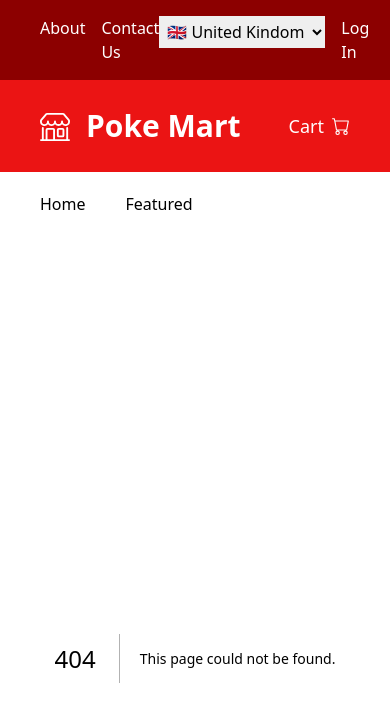
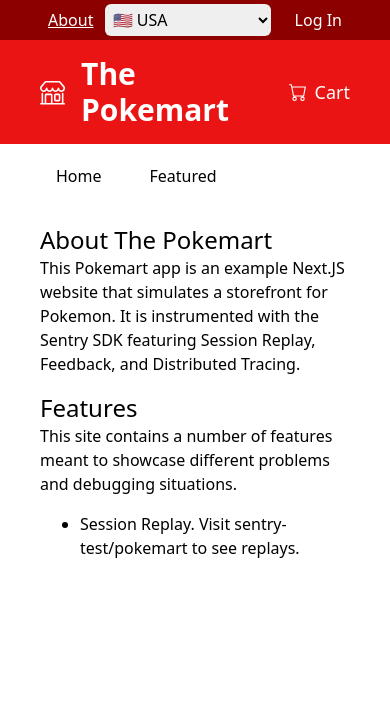
Before and after one commit to getsentry/pokemon-market, a Next.js app: page /about in a window 390 px wide. Before the commit this address had no page. Shown: the top 706 px of the page. Built offline with nearby package versions, Linux system fonts and the light colour scheme.

Commit message:
Improve localstorage so its responsive, responsive columns on the homepage, and start an /about page

```diff
--- a/pages/_app.tsx
+++ b/pages/_app.tsx
@@ -5,6 +5,7 @@
 import type { AppProps } from "next/app";
 import {QueryClient, QueryClientProvider} from '@tanstack/react-query'
 import { DefaultLayout } from '@/components/DefaultLayout';
+import { LocalStorageContextProvider } from '@/components/LocalStorageProvider';
 
 type GetLayout = (page: ReactElement) => ReactNode
 
@@ -25,5 +26,9 @@
 const queryClient = new QueryClient();
 
 function AppProviders({children}: PropsWithChildren) {
-  return <QueryClientProvider client={queryClient}>{children}</QueryClientProvider>
+  return (
+    <QueryClientProvider client={queryClient}>
+      <LocalStorageContextProvider>{children}</LocalStorageContextProvider>
+    </QueryClientProvider>
+  );
 }
--- /dev/null
+++ b/pages/about.tsx
@@ -0,0 +1,28 @@
+import Link from "next/link";
+
+export default function About() {
+  return (
+    <div className="m-auto max-w-screen-lg">
+      <h1 className="text-2xl mt-4">About The Pokemart</h1>
+      <p>
+        This Pokemart app is an example Next.JS website that simulates a
+        storefront for Pokemon. It is instrumented with the Sentry SDK
+        featuring Session Replay, Feedback, and Distributed Tracing.
+      </p>
+      <h1 className="text-2xl mt-4">Features</h1>
+      <p>
+        This site contains a number of features meant to showcase different
+        problems and debugging situations.
+      </p>
+      <ul className="raw">
+        <li>
+          Session Replay. Visit{" "}
+          <Link href="https://sentry-test.sentry.io/replays/?project=4506072436572160&statsPeriod=14d">
+            sentry-test/pokemart
+          </Link>{" "}
+          to see replays.
+        </li>
+      </ul>
+    </div>
+  );
+}
--- a/pages/globals.css
+++ b/pages/globals.css
@@ -2,9 +2,33 @@
 @tailwind components;
 @tailwind utilities;
 
-ul, ol, li {
-  margin: 0;
-  padding: 0;
+ul,
+ol,
+li {
+  display: block;
   list-style: none;
+  margin-block-start: 0;
+  margin-block-end: 0;
+  margin-inline-start: 0;
+  margin-inline-end: 0;
+  padding-inline-start: 0;
+}
+
+ul.raw,
+ol.raw {
   display: block;
+  margin-block-start: 1em;
+  margin-block-end: 1em;
+  margin-inline-start: 0px;
+  margin-inline-end: 0px;
+  padding-inline-start: 40px;
 }
+
+ul.raw > li {
+  display: list-item;
+  list-style: disc;
+}
+ol.raw > li {
+  display: list-item;
+  list-style: decimal;
+}
--- a/pages/index.tsx
+++ b/pages/index.tsx
@@ -27,7 +27,7 @@
 
   return (
     <div>
-      <ul className="grid grid-cols-4 gap-px bg-black p-px">
+      <ul className="grid md:grid-cols-2 lg:grid-cols-3 xl:grid-cols-4 gap-px bg-black p-px">
         {pokemonList?.map((pokemon) => (
           <CardItem key={pokemon.name} pokemon={pokemon} />
         ))}
--- a/pages/pokemon/[pokemonName].tsx
+++ b/pages/pokemon/[pokemonName].tsx
@@ -7,6 +7,7 @@
 import cx from "classnames";
 import PokemonCardView from "@/components/PokemonCardView.module.css";
 import ImageViewer from "@/components/ImageViewer";
+import Price from "@/components/Price";
 
 export default function PokemonName() {
   const router = useRouter();
@@ -34,7 +35,7 @@
         </div>
         <div className={cx(Media.desc, "flex flex-col gap-4")}>
           <span className={PokemonCardView.id}>#{pokemon.id}</span>
-          <span className="text-red text-2xl">$20.00</span>
+          <span className="text-red text-2xl"><Price amount={20}/></span>
           <div>
             <label htmlFor="quantity" className="block">
               Quantity
--- a/src/components/DefaultLayout.tsx
+++ b/src/components/DefaultLayout.tsx
@@ -1,41 +1,78 @@
 import FlagPicker from "@/components/FlagPicker";
 import Link from "next/link";
+import { useRouter } from "next/router";
 import { ReactElement } from "react";
 import { BsCart, BsShop } from "react-icons/bs";
+import cx from 'classnames';
+export function DefaultLayout(page: ReactElement) {
+  const router = useRouter();
 
-export function DefaultLayout(page: ReactElement) {
+  const {pathname} = router;
   return (
     <>
-      <aside className="flex px-10 py-4 bg-darkRed text-white font-thin">
-        <ul className="flex flex-grow gap-4">
-          <li className="">About</li>
-          <li className="">Contact Us</li>
+      <aside className="flex px-10 py-1 bg-darkRed text-white font-thin">
+        <ul className="flex flex-grow items-center justify-start gap-4">
+          <li>
+            <Link
+              href="/about"
+              className={cx(
+                { underline: pathname === "/about" },
+                "hover:bg-red text-white px-2 py-1 rounded-md text-md block"
+              )}
+            >
+              About
+            </Link>
+          </li>
         </ul>
-        <ul className="flex flex-grow justify-end gap-4">
-          <li className="">
+        <ul className="flex flex-grow items-center justify-end gap-4">
+          <li>
             <FlagPicker />
           </li>
-          <li className="">Log In</li>
+          <li>
+            <button className="hover:bg-red text-white px-2 py-1 rounded-md text-md block">
+              Log In
+            </button>
+          </li>
         </ul>
       </aside>
-      <header className="flex px-10 py-7 bg-red text-white">
-        <h1 className="flex flex-grow gap-4 items-center text-3xl font-semibold">
-          <BsShop /> Poke Mart
-        </h1>
+      <header className="flex px-6 py-2 bg-red text-white">
+        <Link href="/" className="hover:bg-darkRed rounded-xl px-4 py-2">
+          <h1 className="flex flex-grow gap-4 items-center text-3xl font-semibold">
+            <BsShop /> The Pokemart
+          </h1>
+        </Link>
         <ul className="flex flex-grow justify-end">
           <li className="flex items-center gap-2 text-lg">
-            <span>Cart</span>
-            <BsCart />
+            <button className="flex items-center gap-2 hover:bg-darkRed rounded-xl px-4 py-2">
+              <BsCart />
+              <span>Cart</span>
+            </button>
           </li>
         </ul>
       </header>
       <nav className="px-10 py-5 bg-white text-black">
-        <ul className="flex gap-10">
+        <ul className="flex gap-4">
           <li>
-            <Link href="/">Home</Link>
+            <Link
+              href="/"
+              className={cx(
+                { underline: pathname === "/" },
+                "hover:bg-hover px-4 py-2 rounded-md"
+              )}
+            >
+              Home
+            </Link>
           </li>
           <li>
-            <Link href="/featured">Featured</Link>
+            <Link
+              href="/featured"
+              className={cx(
+                { underline: pathname === "/featured" },
+                "hover:bg-hover px-4 py-2 rounded-md"
+              )}
+            >
+              Featured
+            </Link>
           </li>
         </ul>
       </nav>
--- a/src/components/FlagPicker.tsx
+++ b/src/components/FlagPicker.tsx
@@ -1,19 +1,19 @@
-import { useLocalstorage } from "@/components/useLocalstorage";
+import useLocalstorage from "@/components/useLocalstorage";
 import getUnicodeFlagIcon from "country-flag-icons/unicode";
 
 export default function FlagPicker() {
-  const { get, set } = useLocalstorage("locale", "uk");
+  const { get, set } = useLocalstorage();
 
-  const selected = get();
+  const selected = get("locale", "uk");
   return (
     <select
-      className="text-black font-normal p-1"
+      className="text-black font-normal p-1 rounded-md"
       onChange={(e) => set("locale", e.target.value)}
     >
       <option value="us" selected={selected === "us"}>
         {getUnicodeFlagIcon("US")} USA
       </option>
-      <option value="uk" selected={selected === "uk"}>
+      <option value="gb" selected={selected === "gb"}>
         {getUnicodeFlagIcon("GB")} United Kindom
       </option>
     </select>
--- /dev/null
+++ b/src/components/LocalStorageProvider.tsx
@@ -0,0 +1,50 @@
+import { createContext, ReactNode, useCallback, useContext, useEffect, useState } from "react";
+
+function useReadLocalStorage() {
+  const [value, setValue] = useState<Record<string, unknown>>({});
+
+  useEffect(() => {
+    setValue(JSON.parse(localStorage.getItem("storage") ?? "{}"));
+  }, []);
+
+  const get = useCallback(
+    (name: string, dflt: unknown) => {
+      return value[name] ?? dflt;
+    },
+    [value]
+  );
+
+  const set = useCallback((name: string, value: unknown) => {
+    if (typeof window !== "undefined") {
+      const storage = JSON.parse(
+        window.localStorage.getItem("storage") ?? "{}"
+      );
+      storage[name] = value;
+      window.localStorage.setItem("storage", JSON.stringify(storage));
+      setValue(storage);
+    }
+  }, []);
+
+  return { get, set };
+}
+
+interface ProviderProps {
+  children: ReactNode;
+}
+
+export const LocalStorageContext = createContext<
+  ReturnType<typeof useReadLocalStorage>
+>({
+  get: () => undefined,
+  set: () => {},
+});
+
+export function LocalStorageContextProvider({ children }: ProviderProps) {
+  const contextValue = useReadLocalStorage();
+
+  return (
+    <LocalStorageContext.Provider value={contextValue}>
+      {children}
+    </LocalStorageContext.Provider>
+  );
+}
--- /dev/null
+++ b/src/components/Price.tsx
@@ -0,0 +1,26 @@
+import useLocalstorage from "@/components/useLocalstorage";
+
+const USD = new Intl.NumberFormat("en-US", {
+  style: "currency",
+  currency: "USD",
+});
+const GBP = new Intl.NumberFormat("en-GB", {
+  style: "currency",
+  currency: "GBP",
+});
+
+interface Props {
+  amount: number;
+}
+
+export default function Price({ amount }: Props) {
+  const { get } = useLocalstorage();
+
+  const formatter =
+    {
+      us: USD,
+      gb: GBP,
+    }[get("locale", "uk") as string] ?? USD;
+
+  return <span>{formatter.format(amount)}</span>;
+}
--- a/src/components/useLocalstorage.tsx
+++ b/src/components/useLocalstorage.tsx
@@ -1,26 +1,6 @@
-import { useCallback, useEffect, useRef } from "react";
+import { useContext } from "react";
+import { LocalStorageContext } from "./LocalStorageProvider";
 
-export function useLocalstorage(name: string, dflt: unknown) {
-  const getRef = useRef(() => dflt);
-
-  useEffect(() => {
-    getRef.current = () => {
-      const storage = JSON.parse(
-        localStorage.getItem("storage") ?? "{}"
-      );
-      return (name in storage ? storage[name] : dflt) as unknown;
-    };
-  }, [name, dflt]);
-
-  const set = useCallback((name: string, value: unknown) => {
-    if (typeof window !== "undefined") {
-      const storage = JSON.parse(
-        window.localStorage.getItem("storage") ?? "{}"
-      );
-      storage[name] = value;
-      window.localStorage.setItem("storage", JSON.stringify(storage));
-    }
-  }, []);
-
-  return { get: getRef.current, set };
-}
+export default function useLocalStorage() {
+  return useContext(LocalStorageContext);
+};
```
